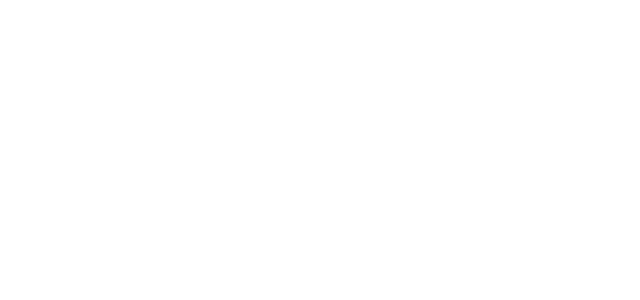
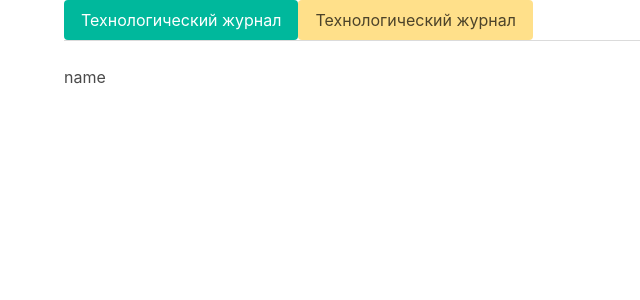
Before and after one commit to free-archer/1C-TechJournalView, a Svelte app: page / in a window 1280 px wide. Shown: the top 300 px of the page, without its empty margins (0-640 px from the left). Built offline with nearby package versions, Linux system fonts and the light colour scheme.

Commit message:
Добавил табы

```diff
--- a/index.html
+++ b/index.html
@@ -5,6 +5,8 @@
     <link rel="icon" type="image/svg+xml" href="/vite.svg" />
     <meta name="viewport" content="width=device-width, initial-scale=1.0" />
     <title>Tauri + Svelte</title>
+    <head>
+    </head>
   </head>
 
   <body>
--- a/src/App.svelte
+++ b/src/App.svelte
@@ -1,11 +1,42 @@
 <script>
-  import Greet from './components/Greet.svelte'
+import Greet from './components/Greet.svelte'
+
+let name = "name"
+let activeTab = "TJ"
+
+function setName() {
+  name = "Sem"
+}
+
+const switchTab = tab => () => {
+  activeTab = tab;
+  name = tab
+  console.log(tab)
+}
+
 </script>
 
-<main class="container">
+<main class="container is-widescreen">
 
-  <div class="row">
-    <Greet />
+  <div class="tabs is-boxed">
+    <ul>
+      <li class="is-active">
+        <button
+          class:is-active={activeTab == "TJ"}
+          on:click={switchTab("TJ")}
+          class="button is-primary">
+          Технологический журнал
+        </button>
+      </li>
+      <li>
+        <button
+          class:is-active={activeTab == "Setting"}
+          on:click={switchTab("Setting")}
+          class="button is-warning">
+          Технологический журнал
+        </button>
+      </li>
+    </ul>
   </div>
-
+  <p>{name}</p>
 </main>
--- a/src/main.js
+++ b/src/main.js
@@ -1,3 +1,5 @@
+"use strict"
+
 import App from "./App.svelte";
 import 'bulma/css/bulma.css'
 
```
